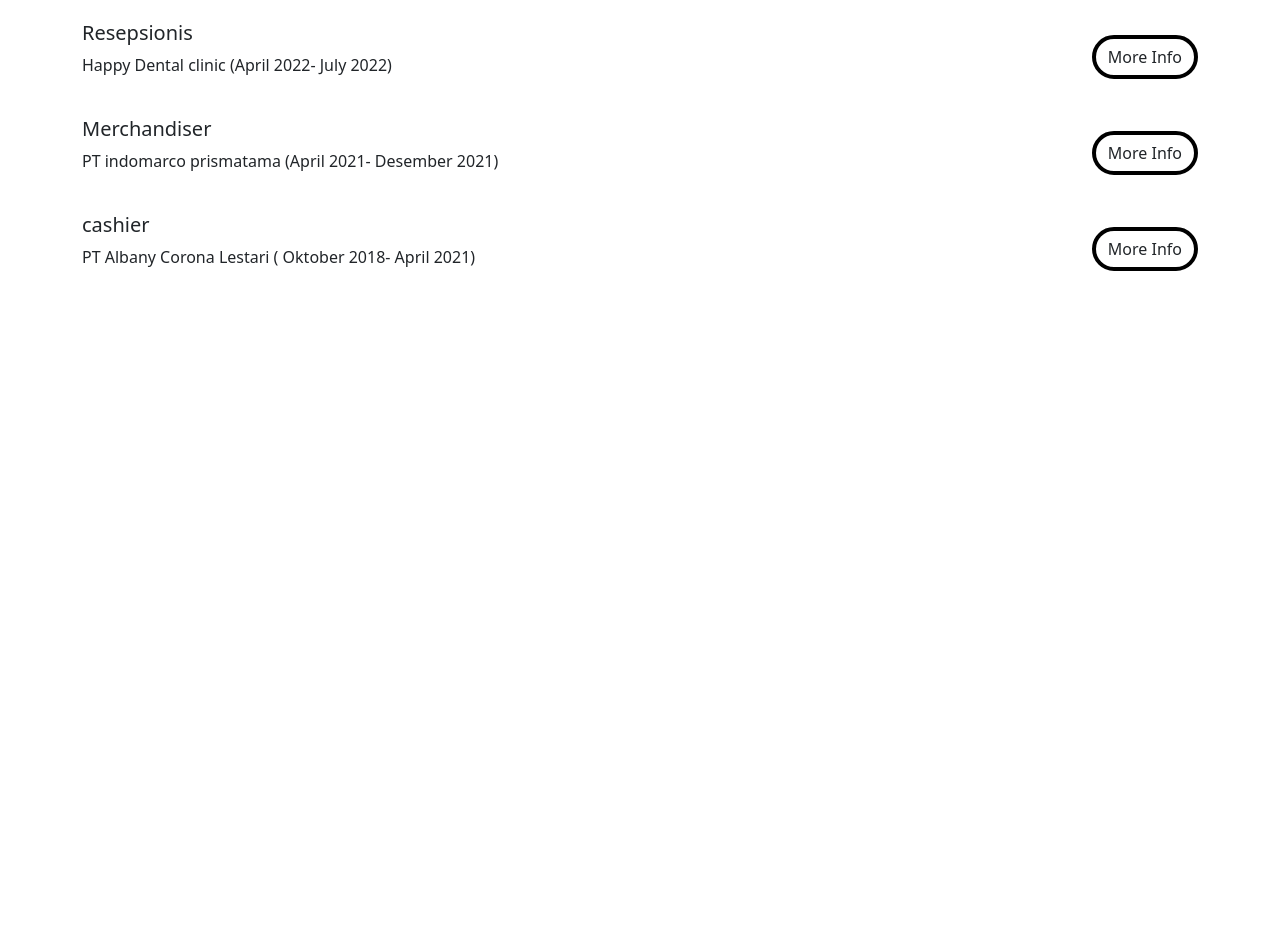
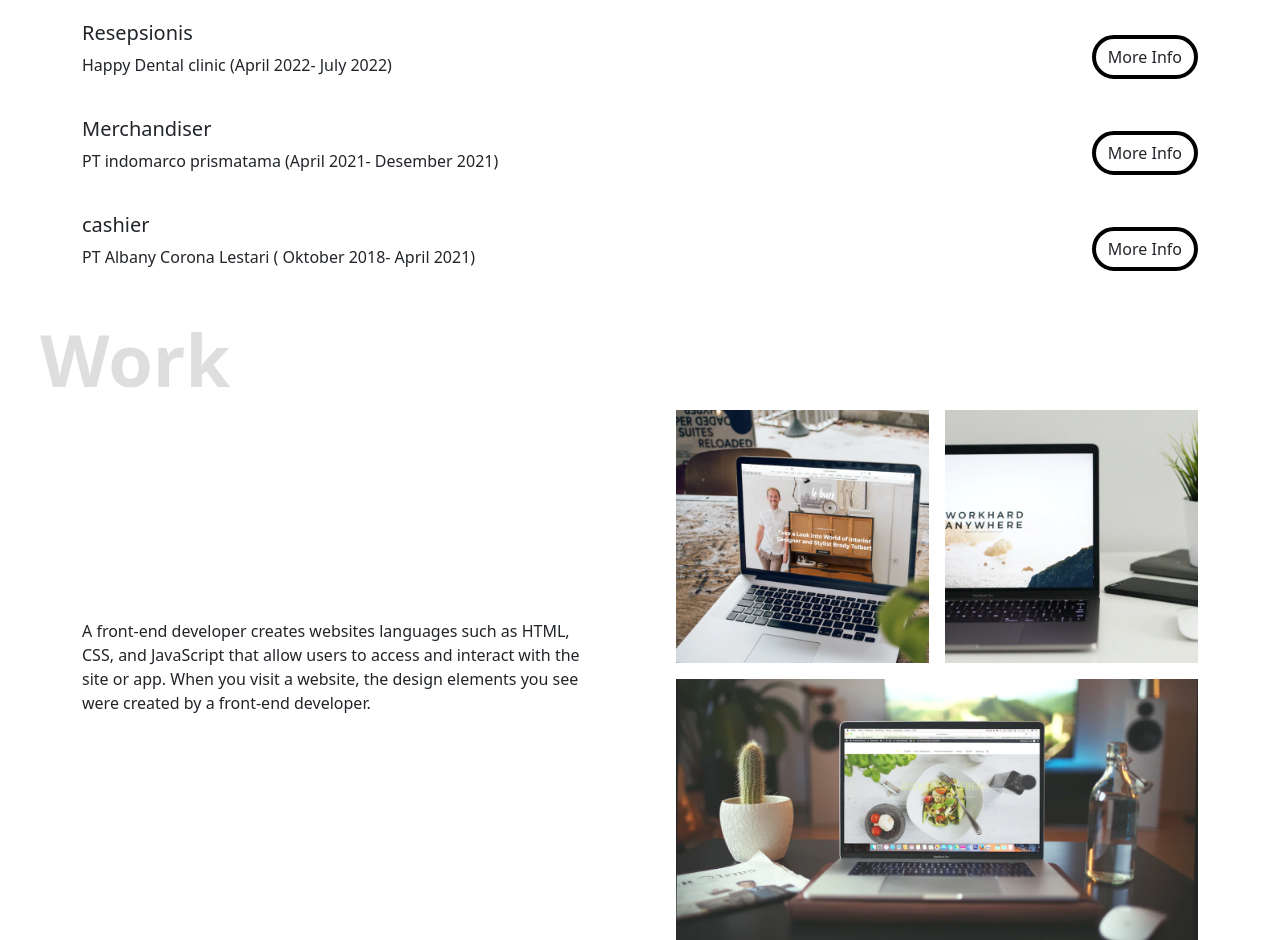
Before and after one commit to cozycale/khozyana.portofolio, a plain HTML site: page index.html in a window 1280 px wide. Shown: the part 967-1907 px from the top of the page. Before the commit the page ends 1252 px from the top, so only its background shows below. Drawn offline with nearby package versions, Linux system fonts and the light colour scheme.

Commit message:
add work

```diff
--- a/index.html
+++ b/index.html
@@ -95,6 +95,24 @@
           </div>
         </div>
       </section>
+      <section id="work" class="work container">
+        <div class="row d-flex align-items-center gap-5">
+          <div class="col">
+            <p>A front-end developer creates websites languages such as HTML, CSS, and JavaScript that allow users to access and interact with the site or app. When you visit a website, the design elements you see were created by a front-end developer.</p>
+          </div>
+          <div class="col work-img">
+            <div id="work-1" class="work-img-item">
+              <img src="images/work-1.png" alt="work 1">
+            </div>
+            <div id="work-2" class="work-img-item">
+              <img src="images/work-2.png" alt="work 2" id="work-2">
+            </div>
+            <div id="work-3" class="work-img-item">
+              <img src="images/work-3.png" alt="work 3" id="work-3">
+            </div>
+          </div>
+        </div>
+      </section>
     <script src="https://cdn.jsdelivr.net/npm/@popperjs/core@2.11.6/dist/umd/popper.min.js" integrity="sha384-oBqDVmMz9ATKxIep9tiCxS/Z9fNfEXiDAYTujMAeBAsjFuCZSmKbSSUnQlmh/jp3" crossorigin="anonymous"></script>
     <script src="https://cdn.jsdelivr.net/npm/bootstrap@5.3.0-alpha1/dist/js/bootstrap.min.js" integrity="sha384-mQ93GR66B00ZXjt0YO5KlohRA5SY2XofN4zfuZxLkoj1gXtW8ANNCe9d5Y3eG5eD" crossorigin="anonymous"></script>
     <script src="https://code.jquery.com/jquery-3.6.3.min.js" integrity="sha256-pvPw+upLPUjgMXY0G+8O0xUf+/Im1MZjXxxgOcBQBXU=" crossorigin="anonymous"></script>
--- a/style.css
+++ b/style.css
@@ -55,6 +55,45 @@ section::before {
 .about-exp-item-detail {
     display: none;
 }
+.work::before {
+    content: 'Work';
+}
+.work-img {
+    display: grid;
+    grid-template-columns: repeat(2, 1fr);
+    grid-template-areas: "work-1 work-2" "work-3 work-3";
+    gap: 16px;
+}
+.work-img img {
+    width: 100%;
+}
+.work-img-item {
+    position: relative;
+}
+.work-img-item:hover::after {
+    content: 'web project';
+    width: 100%;
+    height: 100%;
+    position: absolute;
+    top: 0;
+    left: 0;
+    background-color: rgba(0, 0, 0, 0.5);
+    color: white;
+    display: flex;
+    align-items: center;
+    justify-content: center;
+    font-weight: 500;
+    font-size: 24px;
+}
+#work-1 {
+    grid-area: work-1;
+}
+#work-2 {
+    grid-area: work-2;
+}
+#work-3 {
+    grid-area: work-3;
+}
 @keyframes upDown {
     0% {
         transform: translateY(0);
```
